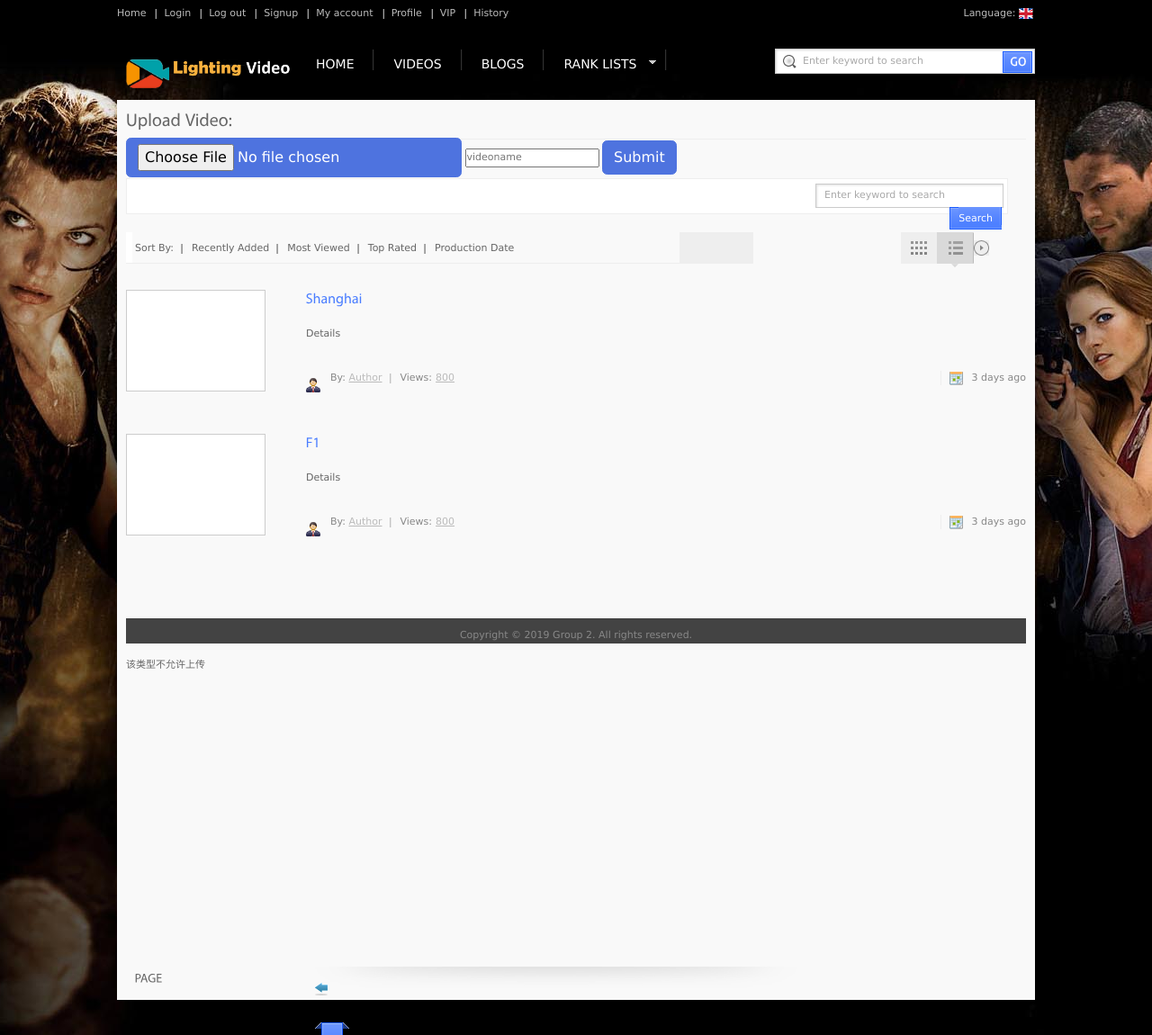
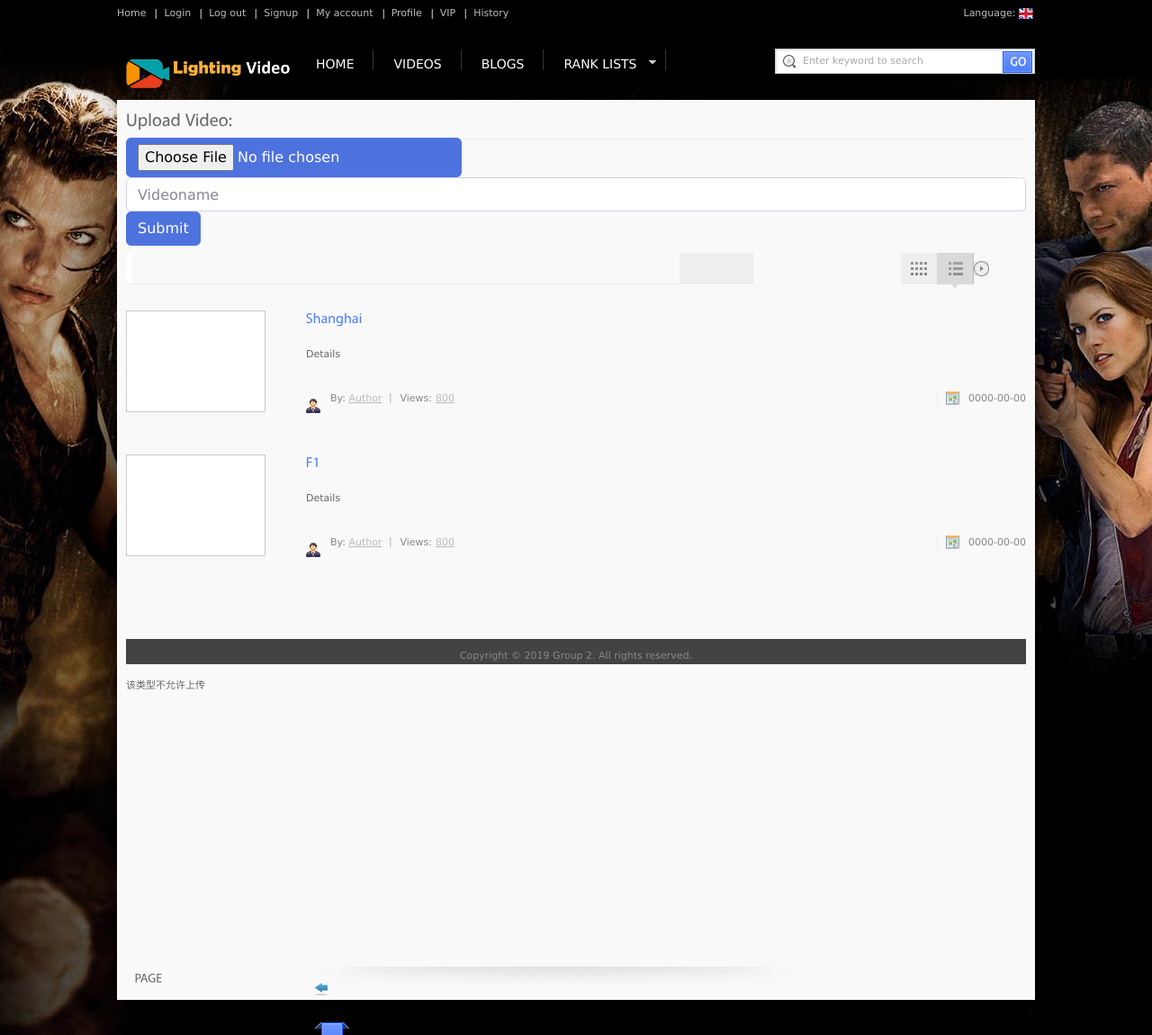
Before and after one commit to CarlWangShuLin/LightingVedio, a PHP site: page /videos.php in a window 1280 px wide; the page is wider, and only the part inside the window is pictured. Shown: the top 1150 px of that part at 90% size. Run offline with PHP 8.4, Linux system fonts and the light colour scheme; a user stored in the database is signed in; data comes from the database, SQL or seed files in the repository; data that the repository does not hold is empty; a stand-in replaces the project's code that opens the database connection.

Commit message:
Update video date function

```diff
--- a/video/comment.php
+++ b/video/comment.php
@@ -1,7 +1,7 @@
 <?php
 
 
-$query = "SELECT cm_contents FROM comments WHERE cm_id=1 ";
+$query = "SELECT cm_contents FROM comments";
 $result = mysqli_query($connection, $query);
 
 while($row=mysqli_fetch_array($result)){
--- a/video/upload.php
+++ b/video/upload.php
@@ -6,7 +6,7 @@ $save_path = "../mp4/";                               //文件保存路径
 $max_size = 100000000000000000000000000000000000000000;  //上传文件最大值
 $allow_type = array('mp4');          //允许上传的类型
 $videoname = $_POST['videoname'];
-
+$vd_date = date("Y-m-d");
 
 //判断保存的目录是否存在，如果不存在则创建保存目录
 if(!is_dir($save_path))
@@ -53,9 +53,8 @@ else{
 // 提交路径到数据库
 if (isset($_POST['submit'])) {
 
-    $query  = "INSERT INTO videos (vd_file, vd_name) ";
-    $query .= "VALUES ('{$save_path}{$save_file_name}', '$videoname') ";
-    echo $query;
+    $query  = "INSERT INTO videos (vd_file, vd_name, vd_date) ";
+    $query .= "VALUES ('{$save_path}{$save_file_name}', '$videoname', '$vd_date')";
     mysqli_query($connection, $query);
 }
 ?>
--- a/video/videos.php
+++ b/video/videos.php
@@ -5,7 +5,7 @@ require('../includes/rank_list_header.php');
 
 
 
-$query = "SELECT vd_id, vd_name FROM videos";
+$query = "SELECT vd_id, vd_name, vd_date FROM videos";
 $result = mysqli_query($connection, $query);
 if (!$result) {
    die("query is wrong");
@@ -23,34 +23,28 @@ if (!$result) {
             <h2>Upload Video:</h2>
             <form method="POST" action="videos.php" enctype="multipart/form-data">
                 <input type="hidden" name="MAX_FILE_SIZE" >
-                <input class="btn btn-primary" type="file" name="myfile" >
-                <input type="text" name="videoname" placeholder="videoname">
+                <input class="btn btn-primary" type="file" name="myfile">
+                <div class="input-group">
+                <input class="form-control" type="text" name="videoname" placeholder="Videoname">
+                </div>
                 <button type="submit" class="btn btn-primary" name="submit" class="text">Submit</button>
             </form>
         </div>
+        <br>
+        <br>
+        <br>
+        <br>
+        <br>
         <br>
         <br>
     	<!-- Column 1 -->
         <div class="col1">
             <div class="clear"></div>
             <!-- White Section small -->
-            <div class="whitesec_search">
-                <div class="smallsearch">
-                	<input type="text" value="Enter keyword to search" id="searchBox3" name="s" onblur="if(this.value == '') { this.value = 'Enter keyword to search'; }" onfocus="if(this.value == 'Enter keyword to search') { this.value = ''; }" class="bar" />
-            		<a href="#" class="buttonone"><span>Search</span></a>
-                </div>
-            </div>
             <div class="clear"></div>
             <!-- Recent Videos -->
             <div class="recent_videos">
             	<div class="recent_head">
-                	<ul class="videocat">
-                    	<li>Sort By: </li>
-                        <li><a href="#">Recently Added</a></li>
-                        <li><a href="#">Most Viewed</a></li>
-                        <li><a href="#">Top Rated</a></li>
-                        <li class="last"><a href="#">Production Date</a></li>
-                    </ul>
                     <div class="recent_buttons">
                     	<ul>
                         	<li class="gridbutn"><a href="#" class="switch_thumb">&nbsp;</a></li>
@@ -80,13 +74,13 @@ if (!$result) {
                         echo        '<p class="views"><span class="left">Views: </span><a href="#">800</a></p>';
                         echo    '</div>';
                         echo    '<div class="right">';
-                        echo    	'<p class="date"><span>3 days ago</span></p>';
+                        echo    	'<p class="date"><span>' .$row["vd_date"]. '</span></p>';
                         echo    '</div>';
                         echo '</div>';
                         echo    '<div class="smallsec">';
                         echo	'<h6><a href="detail.html" class="colr">Lorem ipsum dolor sit amet</a></h6>';
                         echo    '<div class="clear"></div>';
-                        echo    '<p class="date">3 days ago</p>';
+                        echo    '<p class="date">' .$row["vd_date"]. '</p>';
                         echo '</div>';
                         echo '</li>';
                         echo '</ur>';
```
Also changed, not shown: 2 other files.
